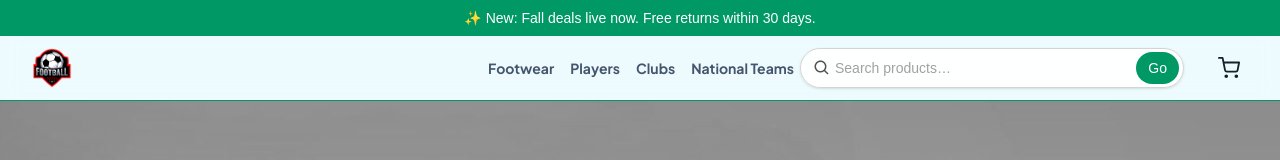
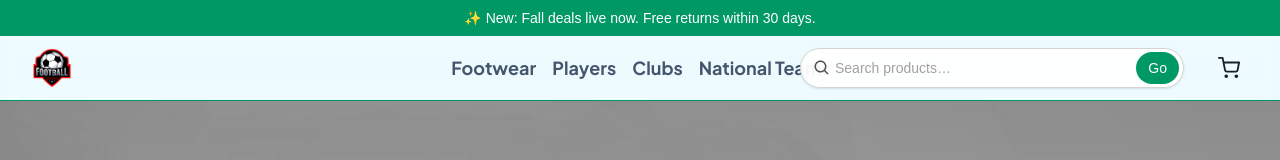
Before and after one commit to Gisselle546/djangoreact, a Next.js app in the folder client/: page /signin in a window 1280 px wide. Shown: the top 160 px of the page. Built offline with nearby package versions, Linux system fonts and the light colour scheme.

Commit message:
updated the header

```diff
--- a/client/src/Components/Header/Header.tsx
+++ b/client/src/Components/Header/Header.tsx
@@ -26,7 +26,7 @@ function HeaderContainer() {
         <Link href="/" className="font-semibold">
           <img src={logo.src} alt="Logo" className="h-10 w-auto" />
         </Link>
-        <nav className="text-sm md:text-md text-slate-600 flex gap-4">
+        <nav className="text-sm md:text-lg text-slate-600 flex gap-4">
           <Link className="font-head font-bold" href="/footwear">
             Footwear
           </Link>
```
